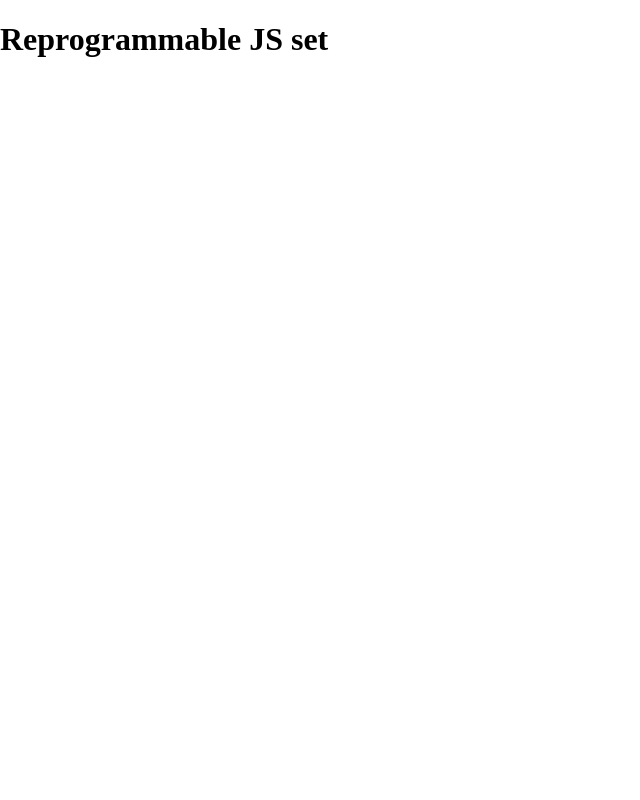
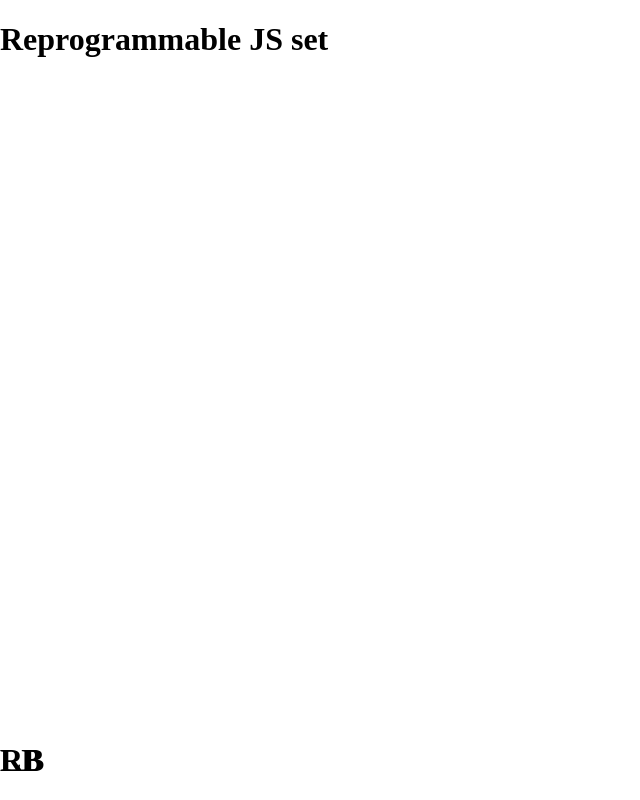
Before and after one commit to omnipresentalgorithm/reprogrammable, a plain HTML site: page index.html in a window 1280 px wide. Shown: the whole page, without its empty margins (0-640 px from the left). Drawn offline with Linux system fonts and the light colour scheme.

Commit message:
Added left and right bottom areas

```diff
--- a/index.html
+++ b/index.html
@@ -295,7 +295,11 @@ const rootElt = app.rootElt;
 // MAIN APP CODE
 
 app.render = () => {
-  rootElt.innerHTML = '<h1>Reprogrammable JS set</h1>';
+  rootElt.innerHTML = `
+    <h1>Reprogrammable JS set</h1>
+    <h1 style="position: absolute; bottom: 0; left: 0;">LB</h1>
+    <h1 style="position: absolute; bottom: 0; left: 0;">RB</h1>
+  `;
 }
 
 // --------------------------------------
```
